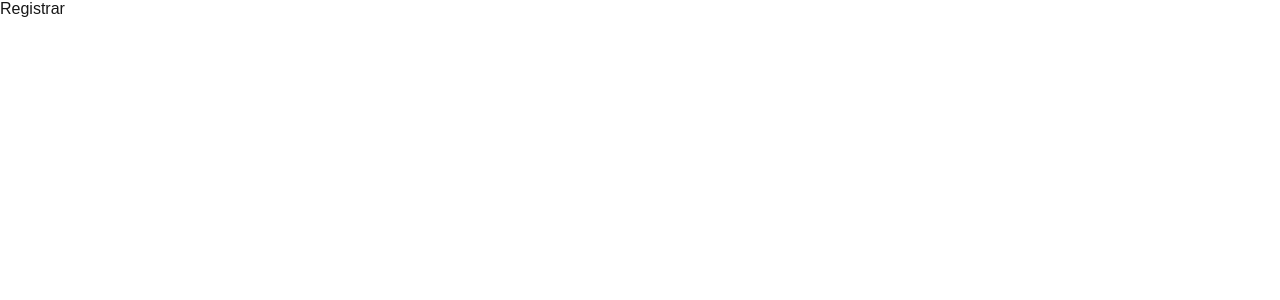
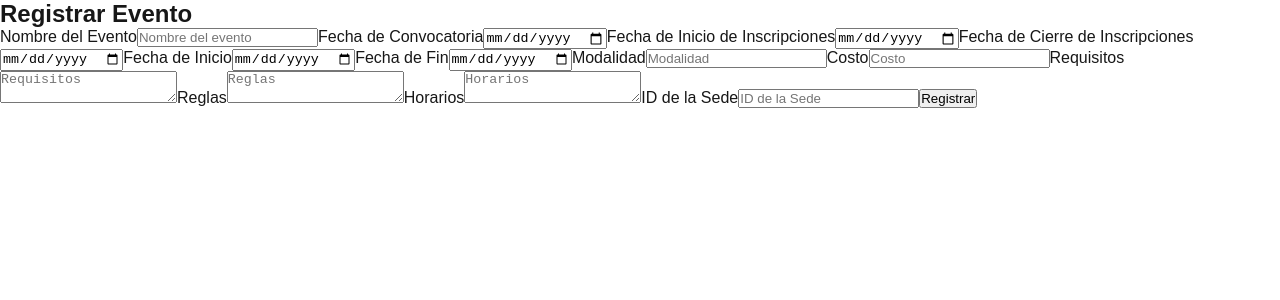
Before and after one commit to EstebanAM0106/frontend-club, a Next.js app: page /registro in a window 1280 px wide. Shown: the top 300 px of the page. Built offline with nearby package versions, Linux system fonts and the light colour scheme.

Commit message:
feat: replace home component with Registro component for registration functionality

```diff
--- a/src/app/registro/page.jsx
+++ b/src/app/registro/page.jsx
@@ -1,3 +1,4 @@
-export default function Home (){
-    return (<div>Registrar</div>)
+import Registro from "../../components/Registro";
+export default function Home() {
+  return <Registro></Registro>;
 }
--- a/src/components/Registro.jsx
+++ b/src/components/Registro.jsx
@@ -1,3 +1,5 @@
+"use client";
+
 import React, { useState } from "react";
 import axios from "../services/api";
 
```
